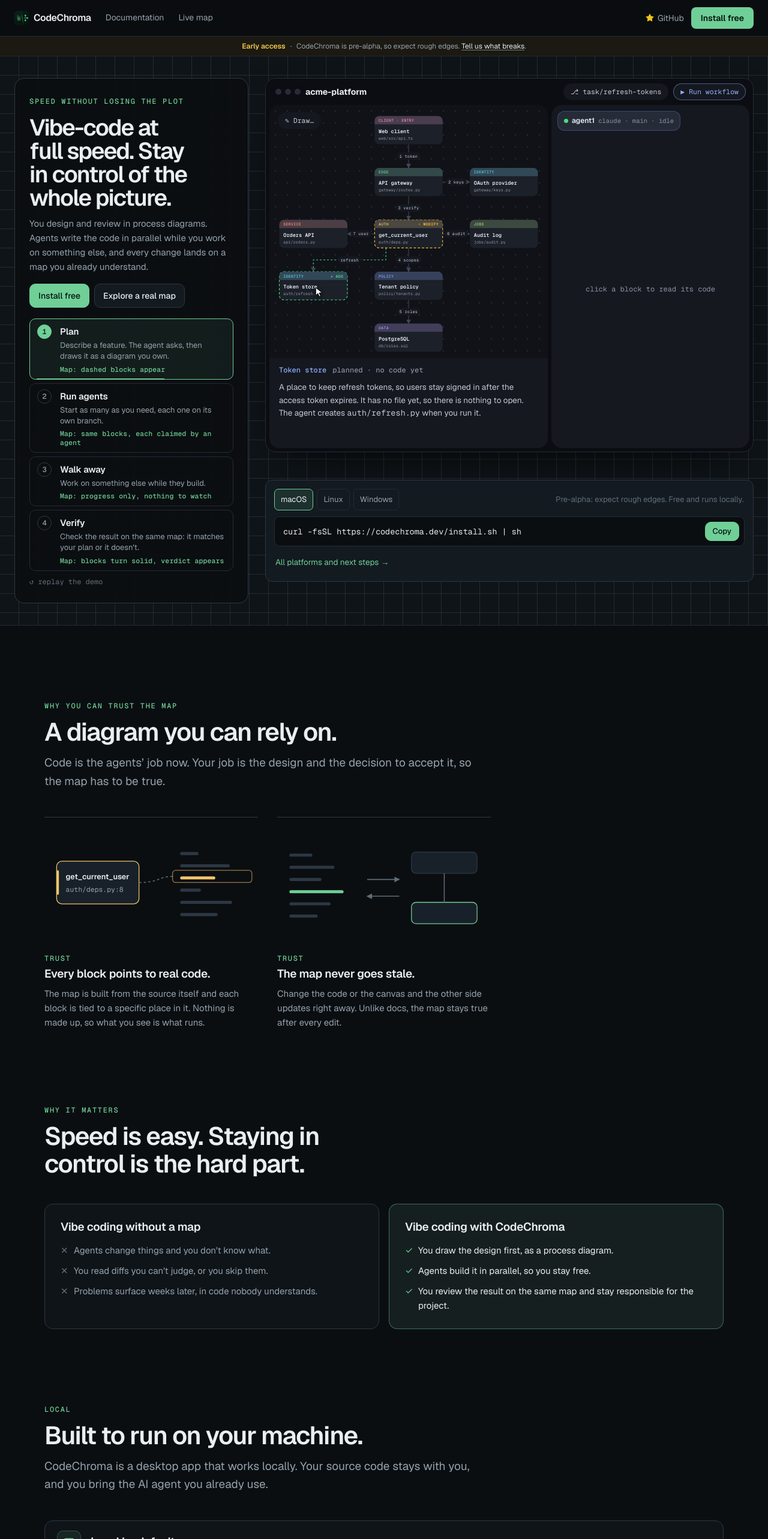
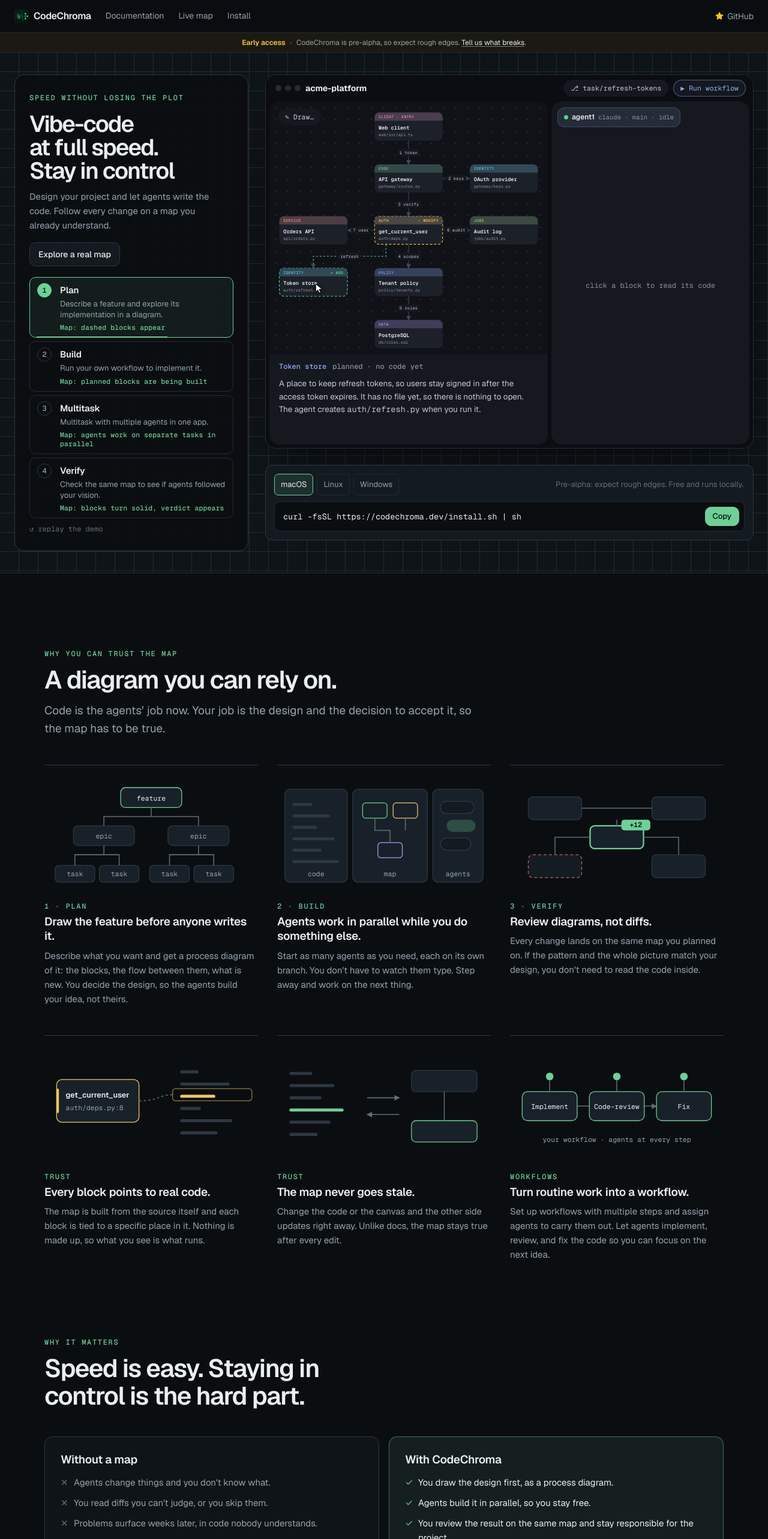
Before and after one commit to gutzerk/code_chroma_web, a Next.js app: page / in a window 1280 px wide. Shown: the top 2566 px of the page at 60% size. Built offline with nearby package versions, Linux system fonts and the light colour scheme.

Commit message:
Refine homepage demo, mobile panels, and product messaging (#24)

```diff
--- a/app/canvas/page.tsx
+++ b/app/canvas/page.tsx
@@ -19,7 +19,7 @@
         <div className={styles.pageTitle}>Live map · sample project</div>
         <div className={styles.actions}>
           <p className={styles.hint}>Drag to pan <span>·</span> Scroll to zoom <span>·</span> Click a block for its code</p>
-          <Link className={styles.install} href="/install">Install free</Link>
+          <Link className={styles.install} href="/install">Install</Link>
         </div>
       </header>
       <CanvasHint />
--- a/components/Nav.tsx
+++ b/components/Nav.tsx
@@ -41,13 +41,6 @@
             </svg>
             GitHub
           </a>
-          <Link
-            href="/install"
-            className="inline-flex items-center rounded-lg bg-[color:var(--accent)] px-3 py-2 text-sm sm:px-4 font-semibold text-[#06130c] transition-colors hover:bg-[#8de0b0] focus-visible:outline focus-visible:outline-2 focus-visible:outline-offset-2 focus-visible:outline-[#b1f0c8] sm:inline-flex"
-          >
-            Install free
-          </Link>
-
           <MobileNav />
         </div>
       </nav>
--- a/components/home/HomeDemo.tsx
+++ b/components/home/HomeDemo.tsx
@@ -7,10 +7,10 @@
 
 /** `m` is what the map shows at that step, so each step adds something new instead of repeating the story. */
 const STEPS = [
-  { s: 1, t: "Plan", d: "Describe a feature. The agent asks, then draws it as a diagram you own.", m: "Map: dashed blocks appear" },
-  { s: 2, t: "Run agents", d: "Start as many as you need, each one on its own branch.", m: "Map: same blocks, each claimed by an agent" },
-  { s: 3, t: "Walk away", d: "Work on something else while they build.", m: "Map: progress only, nothing to watch" },
-  { s: 4, t: "Verify", d: "Check the result on the same map: it matches your plan or it doesn't.", m: "Map: blocks turn solid, verdict appears" },
+  { s: 1, t: "Plan", d: "Describe a feature and explore its implementation in a diagram.", m: "Map: dashed blocks appear" },
+  { s: 2, t: "Build", d: "Run your own workflow to implement it.", m: "Map: planned blocks are being built" },
+  { s: 3, t: "Multitask", d: "Multitask with multiple agents in one app.", m: "Map: agents work on separate tasks in parallel" },
+  { s: 4, t: "Verify", d: "Check the same map to see if agents followed your vision.", m: "Map: blocks turn solid, verdict appears" },
 ];
 
 /** The CodeChroma app window the scripted demo plays in. */
@@ -90,13 +90,11 @@
       <div className="stage-inner">
         <div className="note">
           <span className="eyebrow">Speed without losing the plot</span>
-          <h1 className="h1">Vibe-code at full speed. Stay in control of the whole picture.</h1>
+          <h1 className="h1">Vibe-code at full speed. Stay in control</h1>
           <p className="lead">
-            You design and review in process diagrams. Agents write the code in parallel while you work on something
-            else, and every change lands on a map you already understand.
+            Design your project and let agents write the code. Follow every change on a map you already understand.
           </p>
           <div className="cta">
-            <Link className="btn btn-primary" href="/install">Install free</Link>
             <Link className="btn" href="/canvas">Explore a real map</Link>
           </div>
           <ol className="flow" id="flow">
--- a/components/home/HomeSections.tsx
+++ b/components/home/HomeSections.tsx
@@ -4,17 +4,21 @@
 import { MINI } from "./featureMinis";
 
 const FEATURES = [
+  { k: "plan", eye: "1 · Plan", t: "Draw the feature before anyone writes it.", b: "Describe what you want and get a process diagram of it: the blocks, the flow between them, what is new. You decide the design, so the agents build your idea, not theirs." },
+  { k: "workspace", eye: "2 · Build", t: "Agents work in parallel while you do something else.", b: "Start as many agents as you need, each on its own branch. You don't have to watch them type. Step away and work on the next thing." },
+  { k: "review", eye: "3 · Verify", t: "Review diagrams, not diffs.", b: "Every change lands on the same map you planned on. If the pattern and the whole picture match your design, you don't need to read the code inside." },
   { k: "grounded", eye: "Trust", t: "Every block points to real code.", b: "The map is built from the source itself and each block is tied to a specific place in it. Nothing is made up, so what you see is what runs." },
   { k: "sync", eye: "Trust", t: "The map never goes stale.", b: "Change the code or the canvas and the other side updates right away. Unlike docs, the map stays true after every edit." },
+  { k: "workflow", eye: "Workflows", t: "Turn routine work into a workflow.", b: "Set up workflows with multiple steps and assign agents to carry them out. Let agents implement, review, and fix the code so you can focus on the next idea." },
 ];
 
 const COMPARE = {
   without: {
-    t: "Vibe coding without a map",
+    t: "Without a map",
     p: ["Agents change things and you don't know what.", "You read diffs you can't judge, or you skip them.", "Problems surface weeks later, in code nobody understands."],
   },
   with: {
-    t: "Vibe coding with CodeChroma",
+    t: "With CodeChroma",
     p: ["You draw the design first, as a process diagram.", "Agents build it in parallel, so you stay free.", "You review the result on the same map and stay responsible for the project."],
   },
 };
@@ -107,7 +111,7 @@
             <h2 className="h2">Try it on your own repo.</h2>
             <p className="lead">Free, local, and pre-alpha. Install it, point it at a project and plan your next feature on the map.</p>
             <div className="cta-row">
-              <Link className="btn btn-primary" href="/install">Install free</Link>
+              <Link className="btn btn-primary" href="/install">Install</Link>
               <Link className="btn" href="/documentation">Read the docs</Link>
             </div>
           </div>
--- a/components/home/InstallBox.tsx
+++ b/components/home/InstallBox.tsx
@@ -1,7 +1,6 @@
 "use client";
 
 import { useState } from "react";
-import Link from "next/link";
 
 const CMDS = {
   macOS: "curl -fsSL https://codechroma.dev/install.sh | sh",
@@ -37,9 +36,6 @@
         <code>{CMDS[os]}</code>
         <button className="btn btn-primary" type="button" onClick={copy}>{copied ? "Copied" : "Copy"}</button>
       </div>
-      <p className="install-more">
-        <Link href="/install">All platforms and next steps →</Link>
-      </p>
     </div>
   );
 }
--- a/components/home/demoEngine.ts
+++ b/components/home/demoEngine.ts
@@ -1,5 +1,5 @@
 /* Engine for the home-page demo: a sample project drawn as a map next to the agent panel of the real
-   app, plus a scripted cursor that walks through plan, launch agents, walk away, and verify. A click
+   app, plus a scripted cursor that walks through planning, building, parallel tests, and verification. A click
    inside the window hands control to the visitor. It works on the markup rendered by HomeDemo.tsx and
    returns a cleanup. */
 
@@ -17,7 +17,7 @@
 type State = {
   opened: boolean; reviewed: boolean; sel: string | null; dockOpen: boolean; file: number;
   plan: PlanState; run: number; drawer: string; panel: "code" | "pick" | "wf"; wf: Wf | null;
-  agents: number; away: boolean;
+  agents: number; away: boolean; launchingAgent: boolean; agentPrompt: string;
   /** phones: the agent panel is open as a sheet over the map */
   peek: boolean;
 };
@@ -110,7 +110,9 @@
 const STEP_SLUG = ["plan", "implement", "review", "ship"];
 const ASK = "why Postgres, not Redis?";
 // agents started next to the workflow, to show that several run at once on their own branches
-const EXTRA_AGENTS = ["audit-log", "rate-limit"];
+const PRIMARY_AGENT = "Auth";
+const EXTRA_AGENTS = ["Tests"];
+const AGENT_TASK = "Write tests for refresh token expiry and reuse.";
 const PROMPT = "Add refresh tokens to the auth flow";
 const WORKFLOWS = [
   { n: "Ship a feature", d: "Plan, build, review, open the PR" },
@@ -151,7 +153,7 @@
     attempt: 1, view: 1, redoFrom: 0, ...o,
   });
   const fresh = (o?: Partial<State>, run = 0): State => ({
-    opened: false, reviewed: false, sel: null, dockOpen: false, file: 0, plan: 0, run, drawer: "", panel: "code", wf: null, agents: 0, away: false, peek: false, ...o,
+    opened: false, reviewed: false, sel: null, dockOpen: false, file: 0, plan: 0, run, drawer: "", panel: "code", wf: null, agents: 0, away: false, launchingAgent: false, agentPrompt: "", peek: false, ...o,
   });
   let S = fresh();
   let pickSel = -1, pickText = "", wfName = WORKFLOWS[0].n;
@@ -326,7 +328,12 @@
           (m.chip ? '<span class="chat-chip">' + esc(m.chip.label) + ' <button type="button" data-act="show:' + m.chip.node + '">Show on canvas</button></span>' : "") + "</li>").join("");
     const input = '<div class="chat-form"><button type="button" class="chat-input" data-act="ask" aria-label="Ask the run">' +
       (w.typing ? '<span class="typed">' + esc(w.typing) + "</span>" : '<span class="ph">Ask the run, or @step to ask one step</span>') + "</button></div>";
-    return '<div class="wf">' + head + rail + banner + card + '<ul class="chat-log" aria-label="Chat">' + log + "</ul>" + input + "</div>";
+    const agentTask = S.agents ? '<section class="agent-task" aria-label="Tests agent task"><div><b>Tests</b><span class="wf-state" data-k="' + (w.cur >= 2 ? "done" : "running") + '">' + (w.cur >= 2 ? "done" : "running") + '</span></div><p>' + AGENT_TASK + '</p><span class="mono dim">' + (w.cur >= 2 ? "Tests written · ready to run after implementation" : "Writing tests on branch test/refresh") + '</span></section>' : "";
+    return '<div class="wf">' + head + agentTask + rail + banner + card + '<ul class="chat-log" aria-label="Chat">' + log + "</ul>" + input + "</div>";
+  }
+
+  function renderAgentLaunch(): string {
+    return '<div class="wf"><div class="wf-head"><b>Start another task</b></div><p class="wf-prompt">Auth is implementing refresh tokens. Ask another agent to write tests in parallel.</p><div class="agent-task"><b>Task</b><button type="button" class="agent-prompt" data-act="fill-agent" aria-label="Agent task">' + (S.agentPrompt ? esc(S.agentPrompt) : 'What should this agent do?') + '</button><span class="mono dim">Branch: test/refresh</span></div><div><button type="button" class="sbtn main" data-act="start-agent"' + (S.agentPrompt ? "" : " disabled") + '>▶ Start agent</button></div></div>';
   }
 
   function renderPanel() {
@@ -334,10 +341,10 @@
     if (S.panel === "pick") {
       html = '<div class="ptabs"><span class="ptab on"><i data-k="ok"></i>agent1 <small class="mono dim">claude · main · idle</small></span></div>' + renderPick();
     } else if (S.panel === "wf" && S.wf) {
-      const dot = S.wf.st === "done" ? "ok" : "run";
+      const dot = S.wf.cur >= 2 || S.wf.st === "done" ? "ok" : "run";
       const extra = EXTRA_AGENTS.slice(0, S.agents).map((n) => '<span class="ptab"><i data-k="' + dot + '"></i>' + n + "</span>").join("");
       const add = S.agents < EXTRA_AGENTS.length ? '<button type="button" class="ptab add" data-act="addagent">+ agent</button>' : "";
-      html = '<div class="ptabs"><span class="ptab on"><i data-k="' + (S.wf.st === "held" || S.wf.st === "stopAfter" ? "held" : "run") + '"></i>ship-refresh <em>WORKFLOW</em></span>' + extra + add + "</div>" + renderWf(S.wf);
+      html = '<div class="ptabs"><span class="ptab on"><i data-k="' + (S.wf.st === "done" ? "ok" : S.wf.st === "held" || S.wf.st === "stopAfter" ? "held" : "run") + '"></i>' + PRIMARY_AGENT + ' <em>WORKFLOW</em></span>' + extra + add + "</div>" + (S.launchingAgent ? renderAgentLaunch() : renderWf(S.wf));
     } else {
       html = '<div class="ptabs"><span class="ptab on"><i data-k="ok"></i>agent1 <small class="mono dim">claude · main · idle</small></span></div>' + renderCode();
     }
@@ -428,7 +435,9 @@
       case "begin": doRun(); return;
       case "ask": ask(); return;
       case "show": ring(arg); render(); return;
-      case "addagent": if (S.agents < EXTRA_AGENTS.length) S.agents++; render(); return;
+      case "addagent": if (S.agents < EXTRA_AGENTS.length) { S.launchingAgent = true; S.peek = true; } render(); return;
+      case "fill-agent": S.agentPrompt = AGENT_TASK; render(); return;
+      case "start-agent": if (S.launchingAgent && S.agentPrompt) { S.agents = 1; S.launchingAgent = false; } render(); return;
     }
     if (!w) return;
     const i = +arg;
@@ -551,7 +560,7 @@
     bar.hidden = !w || S.away;
     if (w) {
       const dot = w.st === "done" ? "ok" : w.st === "held" || w.st === "stopAfter" ? "held" : "run";
-      bar.innerHTML = ["ship-refresh", ...EXTRA_AGENTS.slice(0, S.agents)].map((n) => '<span class="achip"><i data-k="' + dot + '"></i>' + n + "</span>").join("");
+      bar.innerHTML = [PRIMARY_AGENT, ...EXTRA_AGENTS.slice(0, S.agents)].map((n) => '<span class="achip"><i data-k="' + (n !== PRIMARY_AGENT && w.cur >= 2 ? "ok" : dot) + '"></i>' + n + "</span>").join("");
     }
     const pill = $("wfpill");
     pill.hidden = !w;
@@ -644,7 +653,7 @@
       return { len: 9000, ev };
     },
     () => {
-      // 2 · run agents: start the workflow, then add two more that run next to it
+      // 2 · start the implementation workflow with the approved plan.
       const ev: [number, () => void][] = [
         [0, () => { reset({ opened: true, plan: "plan" }); place($("map"), 60, 150); }],
         [300, () => mv($("run"))],
@@ -654,24 +663,29 @@
         [2500, () => mv(q('[data-act="fill"]'), 40, 0)],
         [4400, () => mv(q('[data-act="begin"]'))],
         [5050, () => { rip(); act("begin"); }],
-        [6200, () => mv(q('[data-act="addagent"]'))],
-        [6850, () => { rip(); act("addagent"); }],
-        [7500, () => { rip(); act("addagent"); }],
+        [6200, () => wfAdvance()],
       ];
       for (let i = 1; i <= PROMPT.length; i++) ev.push([2700 + i * 45, () => { pickText = PROMPT.slice(0, i); renderPanel(); }]);
-      return { len: 9300, ev };
+      return { len: 7800, ev };
     },
-    () => ({ len: 8200, ev: [
-      // 3 · walk away: the cursor leaves, the agents keep building and the planned blocks turn green
-      [0, () => { reset(pre({ cur: 1, prompt: PROMPT }, { plan: "build", agents: 2 })); place($("map"), 60, 150); }],
-      [400, () => mv(win, 0, 340)],
-      [1300, () => { S.away = true; cursor.style.opacity = "0"; render(); }],
-      [3300, () => wfAdvance()],
-      [5600, () => wfAdvance()],
-    ] }),
+    () => {
+      // 3 · delegate concrete tests while Auth continues implementing.
+      const ev: [number, () => void][] = [
+        [0, () => { reset(pre({ cur: 1, prompt: PROMPT }, { plan: "build", peek: true })); place($("map"), 60, 150); }],
+        [400, () => mv(q('[data-act="addagent"]'))],
+        [1050, () => { rip(); act("addagent"); }],
+        [1500, () => mv(q('[data-act="fill-agent"]'))],
+        [4000, () => mv(q('[data-act="start-agent"]'))],
+        [4650, () => { rip(); act("start-agent"); }],
+        [6900, () => wfAdvance()],
+        [9000, () => { S.peek = false; render(); }],
+      ];
+      for (let i = 1; i <= AGENT_TASK.length; i++) ev.push([1900 + i * 40, () => { S.agentPrompt = AGENT_TASK.slice(0, i); renderPanel(); }]);
+      return { len: 10400, ev };
+    },
     () => ({ len: 9200, ev: [
       // 4 · verify: back on the same map, the result either matches the plan or it doesn't
-      [0, () => { reset(pre({ cur: 3, prompt: PROMPT }, { plan: "done", agents: 2 })); cursor.style.opacity = "1"; place($("map"), 60, 150); }],
+      [0, () => { reset(pre({ cur: 3, prompt: PROMPT }, { plan: "done", agents: 1 })); cursor.style.opacity = "1"; place($("map"), 60, 150); }],
       [400, () => mv(nodeEls.auth)],
       [1050, () => { rip(); openNode("auth"); }],
       // phones: close the code sheet first so the next block is in view
--- a/components/home/featureMinis.ts
+++ b/components/home/featureMinis.ts
@@ -2,6 +2,11 @@
 const range = (n: number) => Array.from({ length: n }, (_, i) => i);
 
 export const MINI: Record<string, string> = {
+  workflow: `<svg viewBox="0 0 280 150" aria-hidden="true">
+      <defs><marker id="mw" viewBox="0 0 8 8" refX="7" refY="4" markerWidth="6" markerHeight="6" orient="auto"><path d="M0 0L8 4L0 8z" fill="var(--faint)"/></marker></defs>
+      <path class="wire" d="M88 75 H104 M176 75 H192" marker-end="url(#mw)"/>
+      ${["Implement", "Code-review", "Fix"].map((label, i) => `<rect class="box" x="${16 + i * 88}" y="56" width="72" height="38" rx="7" style="stroke:var(--accent)"/><text x="${52 + i * 88}" y="79" text-anchor="middle" style="fill:var(--text)">${label}</text><circle cx="${52 + i * 88}" cy="36" r="5" fill="var(--accent)"/><path class="wire" d="M${52 + i * 88} 41 V56"/>`).join("")}
+      <text x="140" y="122" text-anchor="middle">your workflow · agents at every step</text></svg>`,
   onboard: `<svg viewBox="0 0 280 150" aria-hidden="true">
       ${range(8).map((i) => `<line class="ln" x1="16" y1="${22 + i * 15}" x2="${60 + ((i * 37) % 50)}" y2="${22 + i * 15}"/>`).join("")}
       <path class="wire" d="M122 75 H150" marker-end="url(#ma)"/>
--- a/components/shared/nav-links.ts
+++ b/components/shared/nav-links.ts
@@ -1,12 +1,11 @@
-/** Shared destination links for the nav. The desktop Nav omits Home (the logo
-    is the home link) and Install (it is the primary button), while the mobile
-    menu includes every item. */
+/** Shared destination links. Desktop uses the logo for Home;
+    the mobile menu includes every item. */
 export const NAV_ITEMS: { href: string; label: string }[] = [
   { href: "/", label: "Home" },
   { href: "/documentation", label: "Documentation" },
   { href: "/canvas", label: "Live map" },
-  { href: "/install", label: "Install free" },
+  { href: "/install", label: "Install" },
 ];
 
 /** Nav items for the desktop top bar. */
-export const NAV_ITEMS_DESKTOP = NAV_ITEMS.filter((i) => i.href !== "/" && i.href !== "/install");
+export const NAV_ITEMS_DESKTOP = NAV_ITEMS.filter((i) => i.href !== "/");
```
Also changed, not shown: components/home/home.css (+31 -17 lines).
